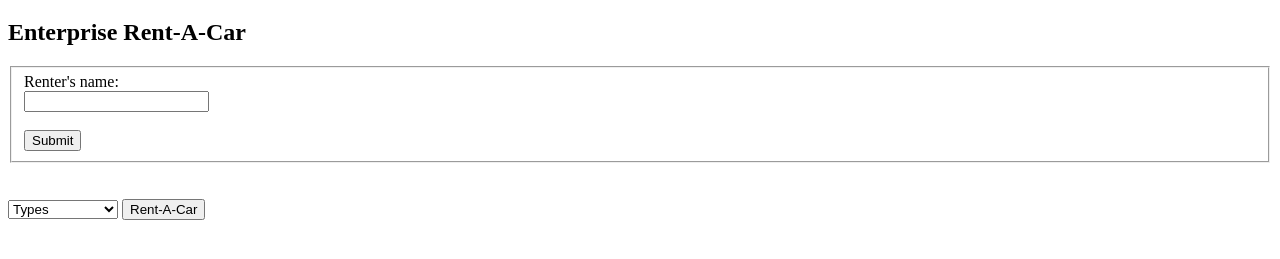
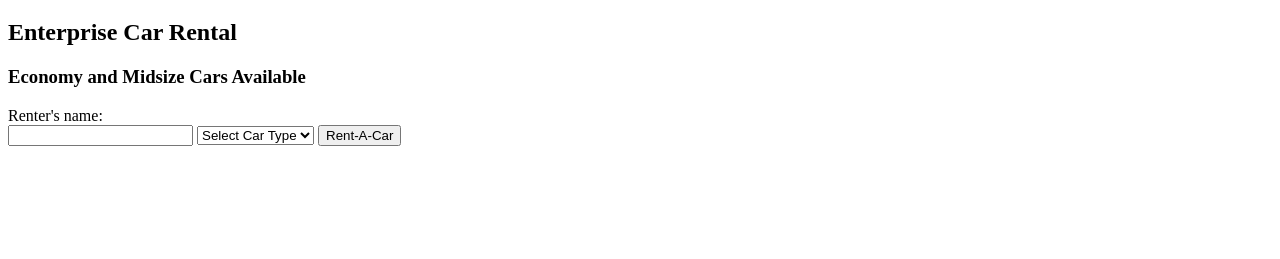
Before and after one commit to surekhasrinivasan/DOM-CarRentalProject, a plain HTML site: page index.html in a window 1280 px wide. Shown: the part 61-320 px from the top of the page. Drawn offline with Linux system fonts and the light colour scheme.

Commit message:
Final commit

```diff
--- a/cars.js
+++ b/cars.js
@@ -1,24 +1,35 @@
-var carsRental = {
-    businessname: 'Enterprise Rent-A-Car',
-    econCars: 500,
-    midsizeCars: 200,
-    renter: "",
+var rental = {
+	businessname: 'Enterprise Car Rental',
+	rentername: "",
+};
+var carRental = {
+	EconomyCars: {
+		rentalprice: 50,
+		carsavailable: 9
+	},
+	MidsizeCars: {
+		rentalprice: 80,
+		carsavailable: 10
+	}
+};
+window.onload = function() {
+	document.getElementById("busiName").innerHTML = rental.businessname;
 };
 
-var rental = {
-    types: ['Economy','Midsize'],
-    econcarprice: "$200",
-    midsizecarprice: "$300"
-};
+function displayCar(val) {
+	document.getElementById('displayInfo').innerHTML = carRental[val].carsavailable + "  " + val + " Available" + "<br>" + "$" + carRental[val].rentalprice + "  / day";
+}
 
-window.onload = function(){
-    document.getElementById("busiName").innerHTML = carsRental.businessname;
-};
-
-function validateForm() {
-    var x = document.forms["myForm"]["rentername"].value;
-    if (x == "") {
-        alert("Renter's Name must be filled out");
-        return false;
-    }
-};
+function rentFunction() {
+	var cartype = document.forms["carSelect"]['cartype'].value;
+	var renter = document.forms["carSelect"]['rentername'].value;
+	if (cartype == "none") {
+		alert("Please select a car type");
+	} else if (renter == "") {
+		alert("Please enter the Renter's name");
+	} else {
+		carRental[cartype].carsavailable--;
+		document.getElementById('displayInfo').innerHTML = "Your Rental Car is ready for pick up!";
+	}
+	return false;
+}
--- a/index.html
+++ b/index.html
@@ -11,27 +11,21 @@
 <body>
 	<h1>Business Name</h1>
 	<h2 id="busiName"></h2>
-	<form name="myForm" action=""
-onsubmit="return validateForm()">
-		<fieldset>
-			Renter's name:<br>
-			<input id="rentername" type="text"><br>
-			<br>
-			<input type="submit" value="Submit">
-		</fieldset><br>
-		<br>
-		<select id="mySelect" onchange="myFunction()">
-			<option value="Types">
-				Types
+	<h3>Economy and Midsize Cars Available</h3>
+	<form id="carSelect" name='carSelect' onsubmit='return rentFunction()'>
+		Renter's name:<br>
+		<input name="rentername" type="text"> <select name="cartype" onchange='displayCar(this.value)'>
+			<option disabled hidden="" selected value="none">
+				Select Car Type
 			</option>
-			<option value="EconomyCars">
+			<option value='EconomyCars'>
 				Economy Cars
 			</option>
-			<option value="MidSizeCars">
-				MidSize Cars
+			<option value='MidsizeCars'>
+				Midsize Cars
 			</option>
-		</select>
-		<button onclick="rentFunction()">Rent-A-Car</button>
+		</select> <button>Rent-A-Car</button>
 	</form>
+	<h3 id='displayInfo'></h3>
 </body>
 </html>
```
